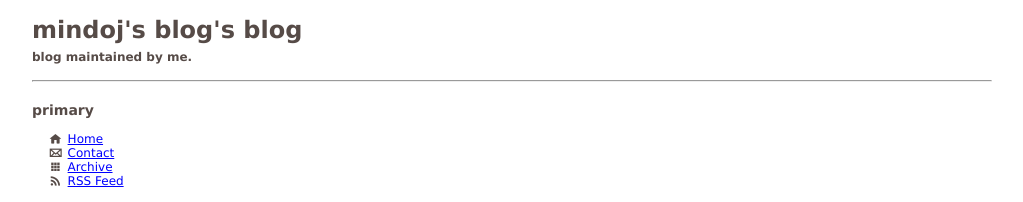
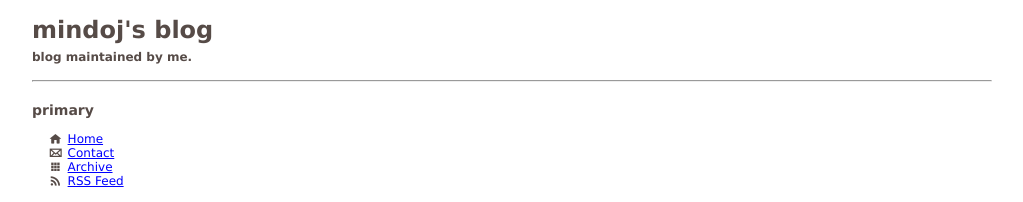
Before and after one commit to mindoj/mindoj.github.io, a Jekyll site: the page built from index.html, in a window 1280 px wide. Shown: the top 202 px of the page, without its empty margins (26-1049 px from the left). Built offline with Jekyll 4.4.1, drawn with Linux system fonts in a browser that asks for light colours.

Commit message:
Update _config.yml

```diff
--- a/_config.yml
+++ b/_config.yml
@@ -1,5 +1,5 @@
 # Name of your blog (this will show up at the top of your page and in the RSS feed)
-name: mindoj's blog
+name: mindoj
 
 # Short description (goes below the title; it will also be used in the RSS feed)
 description:  blog maintained by me.
```
